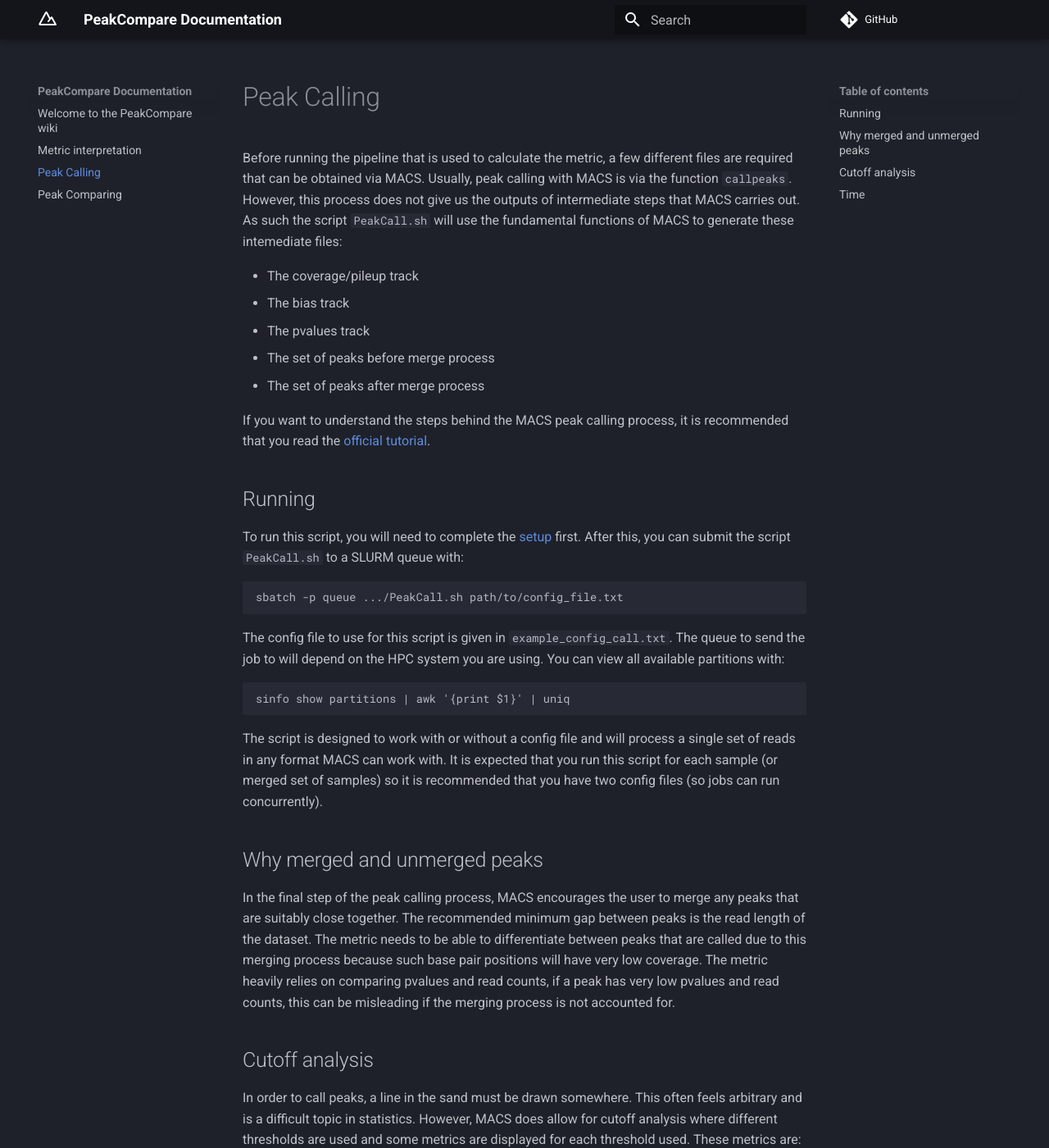
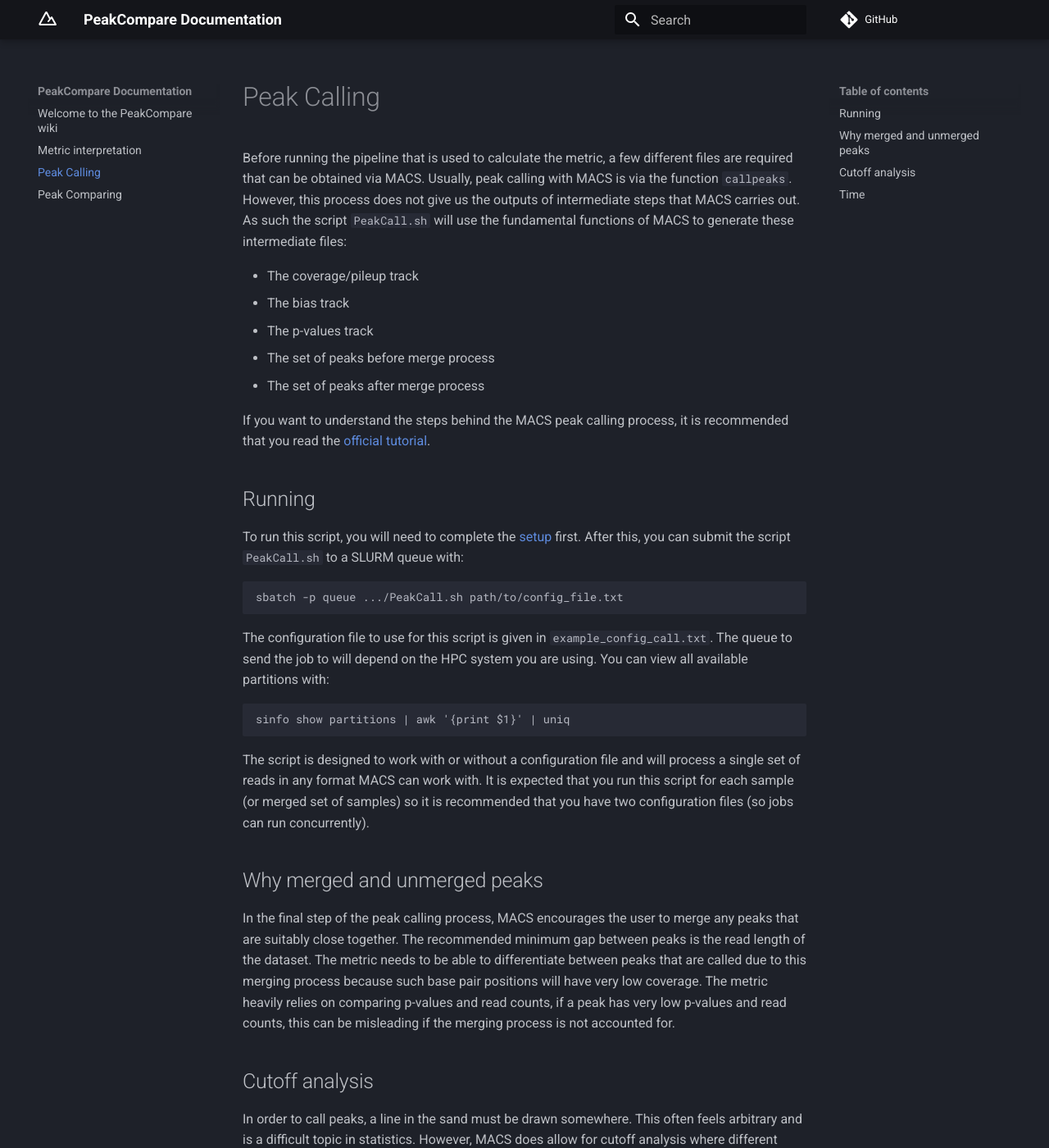
Before and after one commit to sof202/ATACPeakCompare, an MkDocs documentation site: the page built from docs/peak_calling.md, in a window 1280 px wide and 1400 px high. Shown: the whole window at 82% size. Built offline with MkDocs 1.6.1 and Material for MkDocs 9.7.7, drawn with Linux system fonts in a browser that asks for light colours; comment, search, counter and statistics services are not loaded.

Commit message:
docs(spell): fix spelling mistakes

````diff
--- a/docs/peak_calling.md
+++ b/docs/peak_calling.md
@@ -5,11 +5,11 @@ different files are required that can be obtained via MACS. Usually, peak
 calling with MACS is via the function `callpeaks`. However, this process does
 not give us the outputs of intermediate steps that MACS carries out. As such
 the script `PeakCall.sh` will use the fundamental functions of MACS to generate
-these intemediate files:
+these intermediate files:
 
 - The coverage/pileup track
 - The bias track
-- The pvalues track
+- The p-values track
 - The set of peaks before merge process
 - The set of peaks after merge process
 
@@ -27,18 +27,19 @@ After this, you can submit the script `PeakCall.sh` to a SLURM queue with:
 sbatch -p queue .../PeakCall.sh path/to/config_file.txt
 ```
 
-The config file to use for this script is given in `example_config_call.txt`.
-The queue to send the job to will depend on the HPC system you are using. You
-can view all available partitions with:
+The configuration file to use for this script is given in
+`example_config_call.txt`. The queue to send the job to will depend on the HPC
+system you are using. You can view all available partitions with:
 
 ```bash
 sinfo show partitions | awk '{print $1}' | uniq
 ```
 
-The script is designed to work with or without a config file and will
+The script is designed to work with or without a configuration file and will
 process a single set of reads in any format MACS can work with. It is expected
 that you run this script for each sample (or merged set of samples) so it is
-recommended that you have two config files (so jobs can run concurrently).
+recommended that you have two configuration files (so jobs can run
+concurrently).
 
 ## Why merged and unmerged peaks
 
@@ -47,7 +48,7 @@ merge any peaks that are suitably close together. The recommended minimum gap
 between peaks is the read length of the dataset. The metric needs to be able to
 differentiate between peaks that are called due to this merging process because
 such base pair positions will have very low coverage. The metric heavily relies
-on comparing pvalues and read counts, if a peak has very low pvalues and read
+on comparing p-values and read counts, if a peak has very low p-values and read
 counts, this can be misleading if the merging process is not accounted for.
 
 ## Cutoff analysis
````
Also changed, not shown: README.md (+2 -2 lines), docs/peak_comparing.md (+8 -8 lines).
